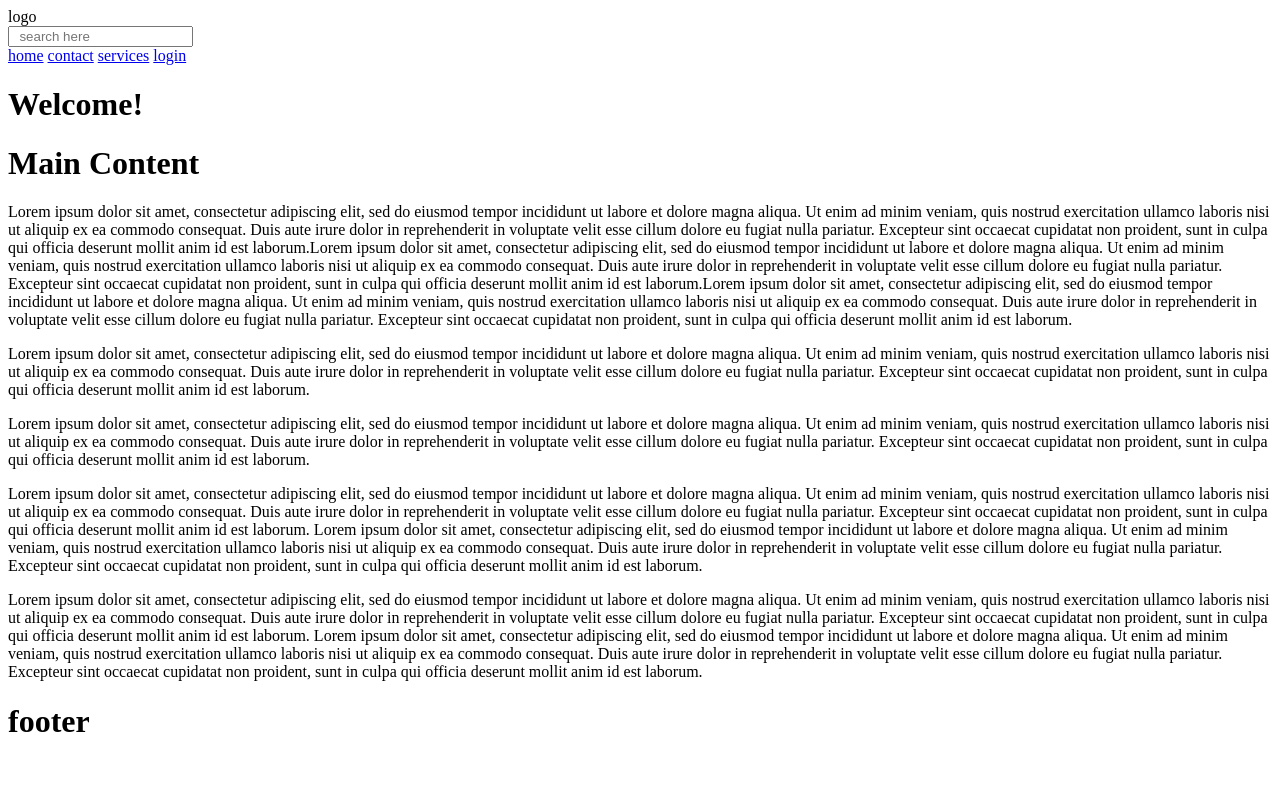
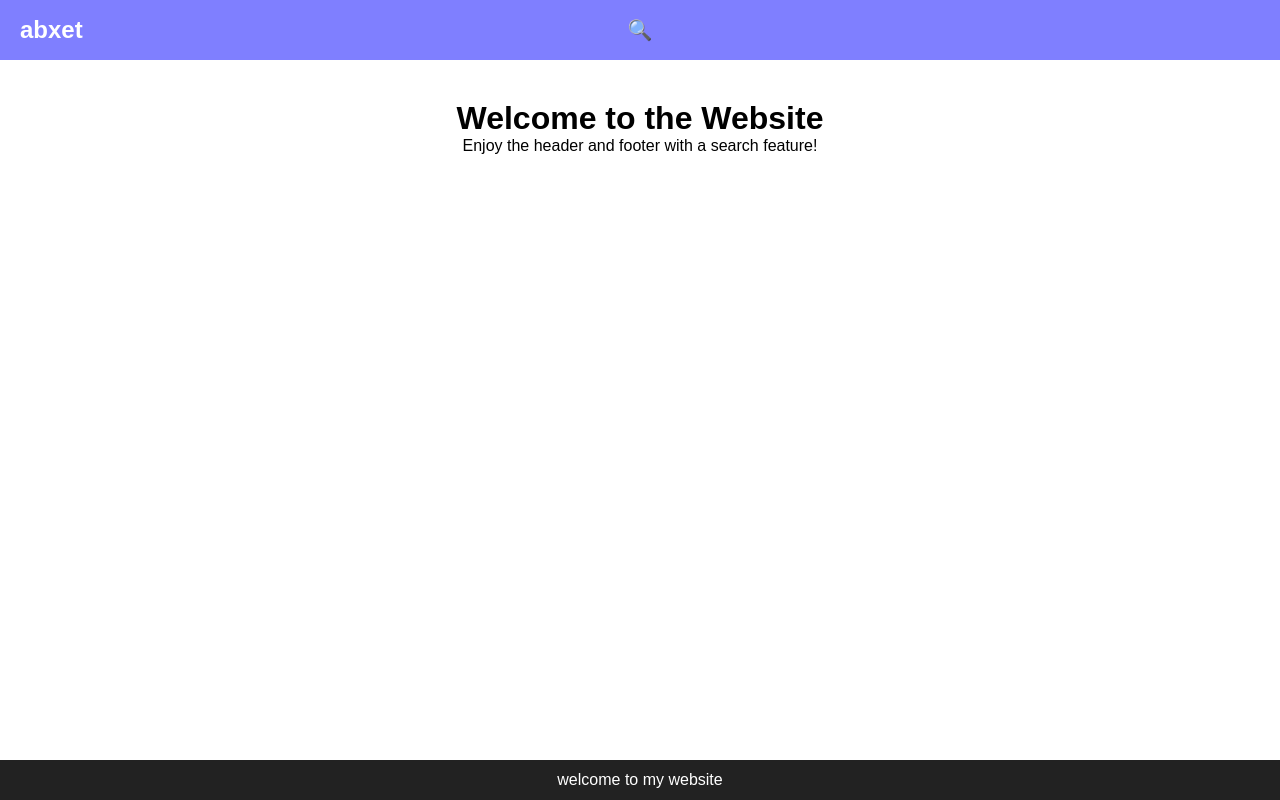
Before and after one commit to abxet/abxet.github.io, a plain HTML site: page index.html in a window 1280 px wide. Drawn offline with Linux system fonts and the light colour scheme.

Commit message:
Add files via upload

```diff
--- a/index.html
+++ b/index.html
@@ -1,63 +1,113 @@
-<!doctype html>
-<html>
+<!DOCTYPE html>
+<html lang="en">
 <head>
-        <meta name="keywords" content="celestial">
-        <meta name="description" content="Yo guys this is a celestial webpage">
-        <link rel="stylesheet" type="text/css" href="/styles.css">
-        <title>Hello</title>
-
+    <meta charset="UTF-8">
+    <meta name="viewport" content="width=device-width, initial-scale=1.0">
+    <title>Abxet</title>
+    <style>
+        * {
+            margin: 0;
+            padding: 0;
+            box-sizing: border-box;
+        }
+        body {
+            font-family: Arial, sans-serif;
+        }
+        .header {
+            position: fixed;
+            top: 0;
+            width: 100%;
+            height: 60px;
+            background: rgba(0, 0, 255, 0.5); /* Translucent blue effect */
+            backdrop-filter: blur(10px);
+            display: flex;
+            align-items: center;
+            justify-content: space-between;
+            padding: 0 20px;
+            z-index: 1000;
+        }
+        .logo {
+            color: white;
+            font-size: 24px;
+            font-weight: bold;
+        }
+        .search-container {
+            position: absolute;
+            left: 50%;
+            transform: translateX(-50%);
+        }
+        .search-bar {
+            display: none;
+            position: absolute;
+            top: 100%;
+            left: 50%;
+            transform: translateX(-50%);
+            width: 200px;
+            background: white;
+            padding: 5px;
+            border-radius: 5px;
+            box-shadow: 0px 4px 6px rgba(0, 0, 0, 0.1);
+        }
+        .search-bar input {
+            width: 100%;
+            padding: 5px;
+            border: none;
+            border-radius: 5px;
+        }
+        .search-icon {
+            cursor: pointer;
+            color: white;
+            font-size: 20px;
+        }
+        .content {
+            margin-top: 80px;
+            padding: 20px;
+            text-align: center;
+        }
+        .footer {
+            position: fixed;
+            bottom: 0;
+            width: 100%;
+            height: 40px;
+            background: #222;
+            color: white;
+            text-align: center;
+            line-height: 40px;
+        }
+        @media (max-width: 600px) {
+            .header {
+                flex-direction: row;
+            }
+            .search-bar {
+                width: 150px;
+            }
+        }
+    </style>
+    <script>
+        function toggleSearch() {
+            var searchBar = document.getElementById("searchBar");
+            if (searchBar.style.display === "none" || searchBar.style.display === "") {
+                searchBar.style.display = "block";
+            } else {
+                searchBar.style.display = "none";
+            }
+        }
+    </script>
 </head>
 <body>
     <div class="header">
-            <div id="logo">logo</div>
-            <a href="#" id="input">
-            <input type="input" placeholder="  search here">
-            </a>
-            <div id="options">
-                <a href="#">home</a>
-                <a href="#">contact</a>
-                <a href="#">services</a>
-                <a href="#">login</a>
+        <div class="logo">abxet</div>
+        <div class="search-container">
+            <span class="search-icon" onclick="toggleSearch()">🔍</span>
+            <div class="search-bar" id="searchBar">
+                <input type="text" placeholder="Search...">
             </div>
-
-
-
-
+        </div>
     </div>
     <div class="content">
-
-        <div class="welcome">
-            <h1>Welcome!</h1>
-
-
-
+        <h1>Welcome to the Website</h1>
+        <p>Enjoy the header and footer with a search feature!</p>
     </div>
-        <div id="main-content">
-              <h1>Main Content</h1>
-        <p>Lorem ipsum dolor sit amet, consectetur adipiscing elit, sed do eiusmod tempor incididunt ut labore et dolore magna aliqua. Ut enim ad minim veniam, quis nostrud exercitation ullamco laboris nisi ut aliquip ex ea commodo consequat. Duis aute irure dolor in reprehenderit in voluptate velit esse cillum dolore eu fugiat nulla pariatur. Excepteur sint occaecat cupidatat non proident, sunt in culpa qui officia deserunt mollit anim id est laborum.Lorem ipsum dolor sit amet, consectetur adipiscing elit, sed do eiusmod tempor incididunt ut labore et dolore magna aliqua. Ut enim ad minim veniam, quis nostrud exercitation ullamco laboris nisi ut aliquip ex ea commodo consequat. Duis aute irure dolor in reprehenderit in voluptate velit esse cillum dolore eu fugiat nulla pariatur. Excepteur sint occaecat cupidatat non proident, sunt in culpa qui officia deserunt mollit anim id est laborum.Lorem ipsum dolor sit amet, consectetur adipiscing elit, sed do eiusmod tempor incididunt ut labore et dolore magna aliqua. Ut enim ad minim veniam, quis nostrud exercitation ullamco laboris nisi ut aliquip ex ea commodo consequat. Duis aute irure dolor in reprehenderit in voluptate velit esse cillum dolore eu fugiat nulla pariatur. Excepteur sint occaecat cupidatat non proident, sunt in culpa qui officia deserunt mollit anim id est laborum.</p>
-
-        <p>Lorem ipsum dolor sit amet, consectetur adipiscing elit, sed do eiusmod tempor incididunt ut labore et dolore magna aliqua. Ut enim ad minim veniam, quis nostrud exercitation ullamco laboris nisi ut aliquip ex ea commodo consequat. Duis aute irure dolor in reprehenderit in voluptate velit esse cillum dolore eu fugiat nulla pariatur. Excepteur sint occaecat cupidatat non proident, sunt in culpa qui officia deserunt mollit anim id est laborum.</p>
-
-        <p>Lorem ipsum dolor sit amet, consectetur adipiscing elit, sed do eiusmod tempor incididunt ut labore et dolore magna aliqua. Ut enim ad minim veniam, quis nostrud exercitation ullamco laboris nisi ut aliquip ex ea commodo consequat. Duis aute irure dolor in reprehenderit in voluptate velit esse cillum dolore eu fugiat nulla pariatur. Excepteur sint occaecat cupidatat non proident, sunt in culpa qui officia deserunt mollit anim id est laborum.</p>
-
-        <p>Lorem ipsum dolor sit amet, consectetur adipiscing elit, sed do eiusmod tempor incididunt ut labore et dolore magna aliqua. Ut enim ad minim veniam, quis nostrud exercitation ullamco laboris nisi ut aliquip ex ea commodo consequat. Duis aute irure dolor in reprehenderit in voluptate velit esse cillum dolore eu fugiat nulla pariatur. Excepteur sint occaecat cupidatat non proident, sunt in culpa qui officia deserunt mollit anim id est laborum.
-
-        Lorem ipsum dolor sit amet, consectetur adipiscing elit, sed do eiusmod tempor incididunt ut labore et dolore magna aliqua. Ut enim ad minim veniam, quis nostrud exercitation ullamco laboris nisi ut aliquip ex ea commodo consequat. Duis aute irure dolor in reprehenderit in voluptate velit esse cillum dolore eu fugiat nulla pariatur. Excepteur sint occaecat cupidatat non proident, sunt in culpa qui officia deserunt mollit anim id est laborum.</p>
-
-        <p>Lorem ipsum dolor sit amet, consectetur adipiscing elit, sed do eiusmod tempor incididunt ut labore et dolore magna aliqua. Ut enim ad minim veniam, quis nostrud exercitation ullamco laboris nisi ut aliquip ex ea commodo consequat. Duis aute irure dolor in reprehenderit in voluptate velit esse cillum dolore eu fugiat nulla pariatur. Excepteur sint occaecat cupidatat non proident, sunt in culpa qui officia deserunt mollit anim id est laborum.
-
-        Lorem ipsum dolor sit amet, consectetur adipiscing elit, sed do eiusmod tempor incididunt ut labore et dolore magna aliqua. Ut enim ad minim veniam, quis nostrud exercitation ullamco laboris nisi ut aliquip ex ea commodo consequat. Duis aute irure dolor in reprehenderit in voluptate velit esse cillum dolore eu fugiat nulla pariatur. Excepteur sint occaecat cupidatat non proident, sunt in culpa qui officia deserunt mollit anim id est laborum.</p>
-
-
-        </div>
-        </div>
-        <div class="footer">
-            <h1>footer</h1>
-
-
-        </div>
-
-
-
+    <div class="footer">welcome to my website</div>
 </body>
 </html>
```
Lines whose indentation alone changed are shown as unchanged.
